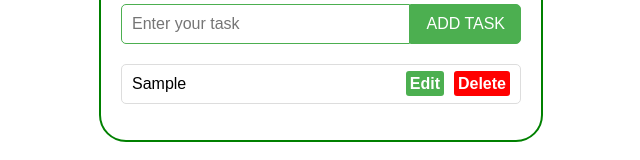
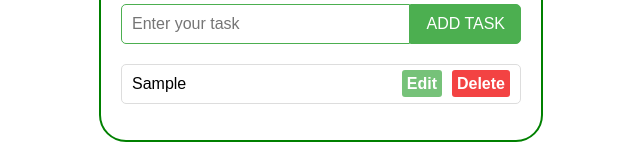
Before and after one commit to aashnaregmi/full-stack-todo-app, a React (Vite) app in the folder frontend/5to-do-app/: page / in a window 1280 px wide. Both pictures are taken after typing "Sample" into the empty fields and a click on the button "ADD TASK". Shown: the part 146-306 px from the top of the page, without its empty margins (319-959 px from the left). Built offline with nearby package versions, Linux system fonts and the light colour scheme.

Commit message:
style:css changes on the buttons save, edit ,delete

```diff
--- a/frontend/5to-do-app/src/todo.css
+++ b/frontend/5to-do-app/src/todo.css
@@ -65,19 +65,25 @@
 }
 
 
-.task-list li .delet {
-  cursor: pointer;
-  margin-left: 5px;
+.task-list li .delet,.save {
+ cursor:  pointer;
+  padding: 5px;
+ margin-left: 5px;
+ border-radius: 3px;
   font-weight: bold;
   color:white;
-  background-color: red;
+  background-color: rgba(241, 30, 30, 0.833);
+
+
 }
 .task-list li .edit {
-  cursor: pointer;
+  cursor:  pointer;
+  padding: 5px;
  margin-right: 5px;
+ border-radius: 3px;
   font-weight: bold;
   color:white;
-  background-color:  #4CAF50;;
+  background-color:  #4caf4fc2;;
 }
 
 .task-list li .delet:hover {
--- a/frontend/5to-do-app/src/todo.jsx
+++ b/frontend/5to-do-app/src/todo.jsx
@@ -77,7 +77,7 @@ const Todo = () => {
                   onChange={handleeditvalue}
                   className="todo-input"
                 />
-                <span onClick={() => handlesave(index)} className="delet">
+                <span onClick={() => handlesave(index)} className="save">
                   Save
                 </span>
               </>
@@ -87,26 +87,10 @@ const Todo = () => {
               <>
                 {t}
                 <span className="btns">
-                  <span
-                    onClick={() => startEdit(index)}
-                    className="edit"
-                    style={{
-                      padding: "4px",
-                      borderRadius: "3px",
-                      cursor: "pointer",
-                    }}
-                  >
+                  <span onClick={() => startEdit(index)} className="edit">
                     Edit
                   </span>
-                  <span
-                    onClick={() => deletTasks(index)}
-                    className="delet"
-                    style={{
-                      padding: "4px",
-                      borderRadius: "3px",
-                      cursor: "pointer",
-                    }}
-                  >
+                  <span onClick={() => deletTasks(index)} className="delet">
                     Delete
                   </span>
                 </span>
```
